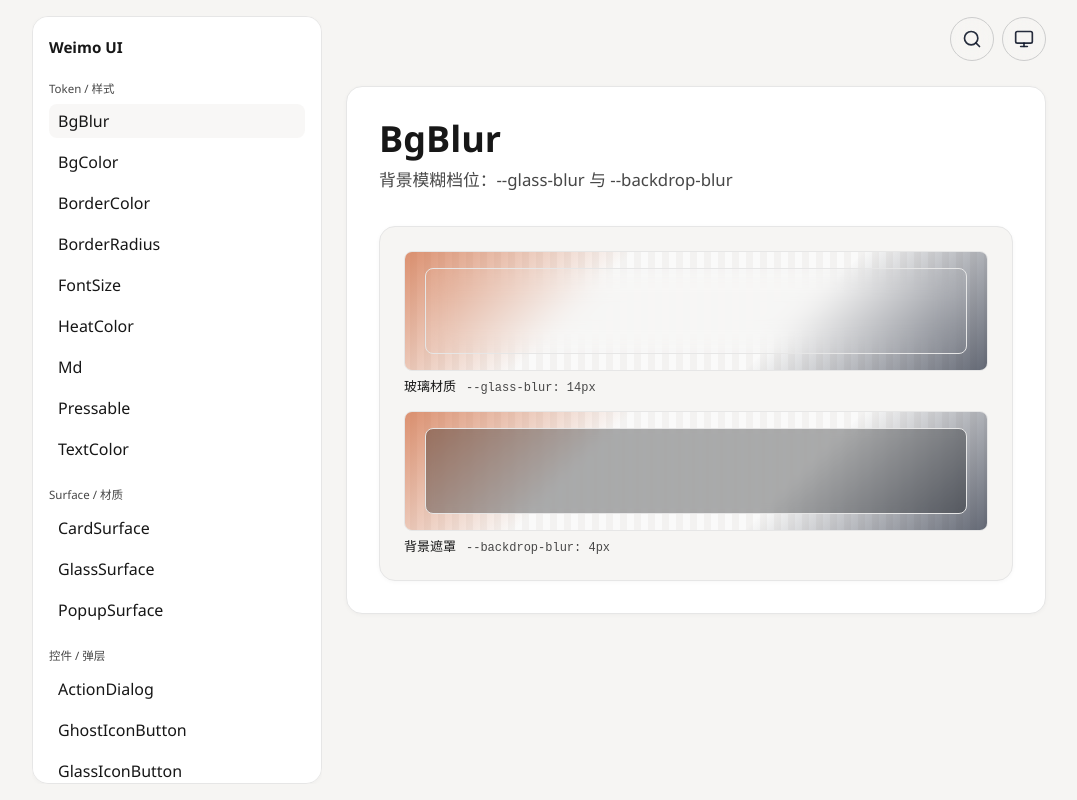
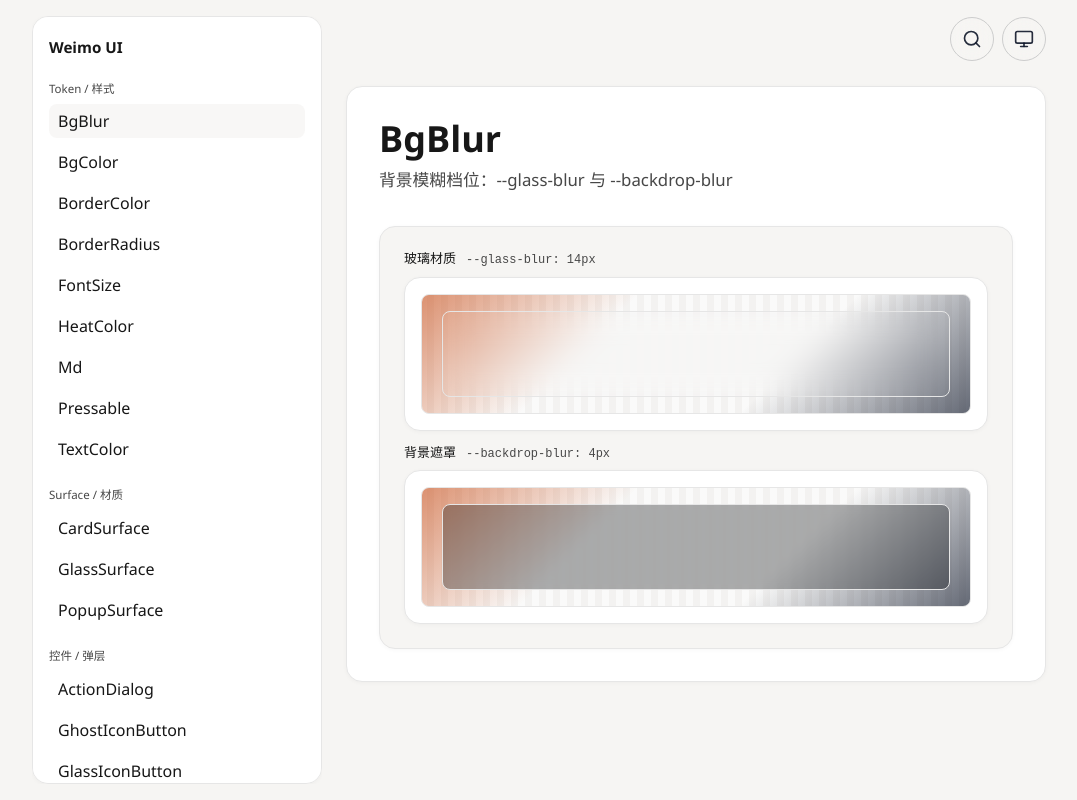
Before and after one commit to jiaowenjun/weimo-ui, a React (Vite) app: page /components/bg-blur in a window 1280 px wide. Shown: the whole page, without its empty margins (101-1178 px from the left). Built offline with nearby package versions, Linux system fonts and the light colour scheme; what @tiptap/extension-mathematics would draw is missing.

Commit message:
feat(bg-blur): 为预览示例增加 stage 容器并调整布局结构

```diff
--- a/src/App.css
+++ b/src/App.css
@@ -867,6 +867,15 @@
   display: grid;
   min-width: 0;
   gap: 8px;
+}
+
+.bg-blur-preview__stage {
+  min-width: 0;
+  padding: 16px;
+  border: 1px solid var(--color-border);
+  border-radius: var(--radius);
+  background: var(--color-bg-card);
+  box-shadow: var(--shadow-card);
 }
 
 .bg-blur-preview__sample {
--- a/src/docs/component-definitions/bg-blur.tsx
+++ b/src/docs/component-definitions/bg-blur.tsx
@@ -18,15 +18,17 @@ export const bgBlurDefinition = {
 
         return (
           <section className="bg-blur-preview__group" key={tone}>
-            <div className="bg-blur-preview__sample" aria-hidden="true">
-              <span className="bg-blur-preview__backdrop" />
-              <span className={`bg-blur-preview__overlay ${getBgBlurClassName(tone)}`} />
-            </div>
             <div className="bg-blur-preview__meta">
               <span className="bg-blur-preview__label">{item.label}</span>
               <code className="bg-blur-preview__value">
                 {getBgBlurBlurToken(tone)}: {getBgBlurBlurValue(tone)}
               </code>
+            </div>
+            <div className="bg-blur-preview__stage">
+              <div className="bg-blur-preview__sample" aria-hidden="true">
+                <span className="bg-blur-preview__backdrop" />
+                <span className={`bg-blur-preview__overlay ${getBgBlurClassName(tone)}`} />
+              </div>
             </div>
           </section>
         )
```
Also changed, not shown: 1 other file (tests, documents, lock files or other folders).
